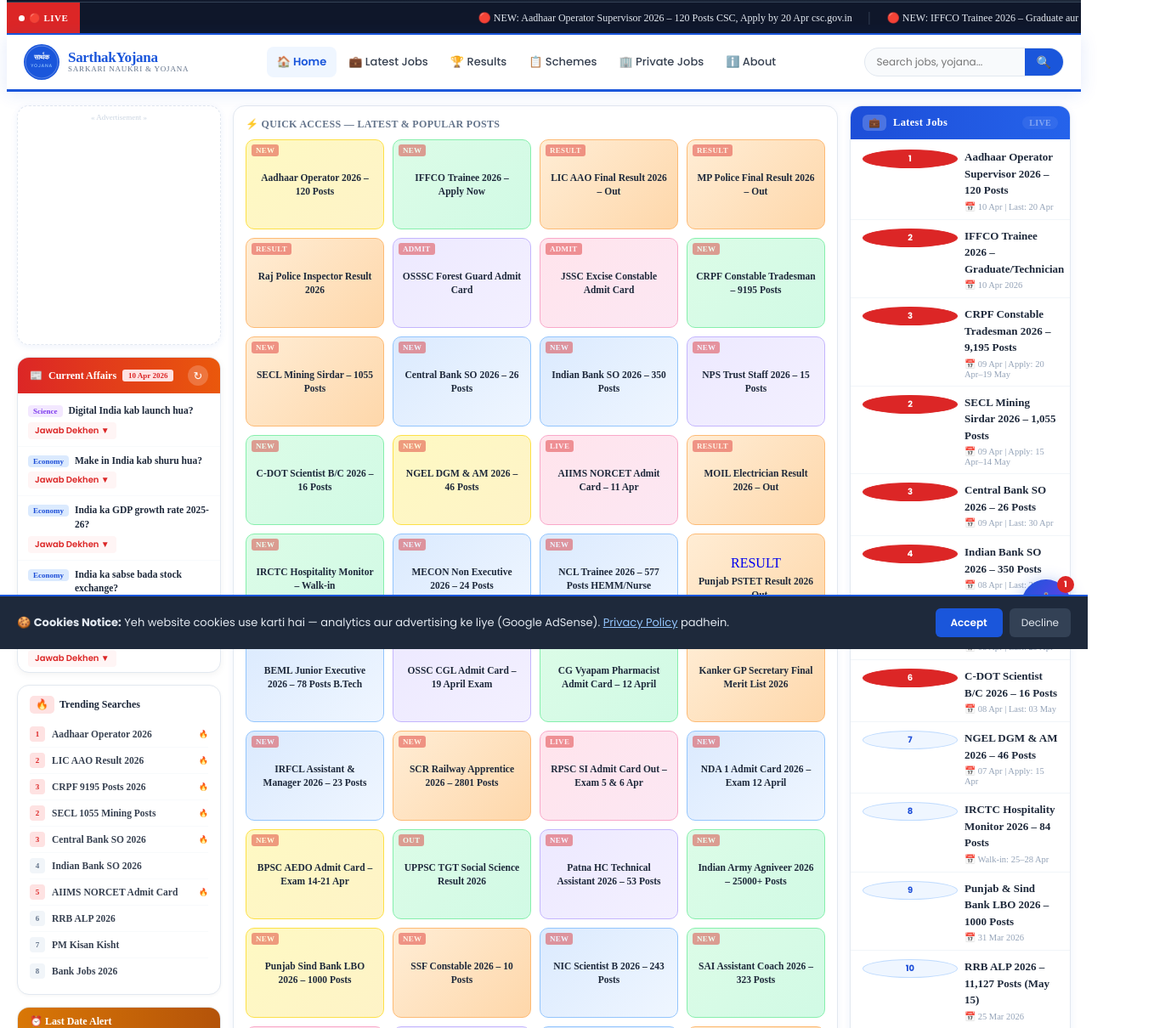
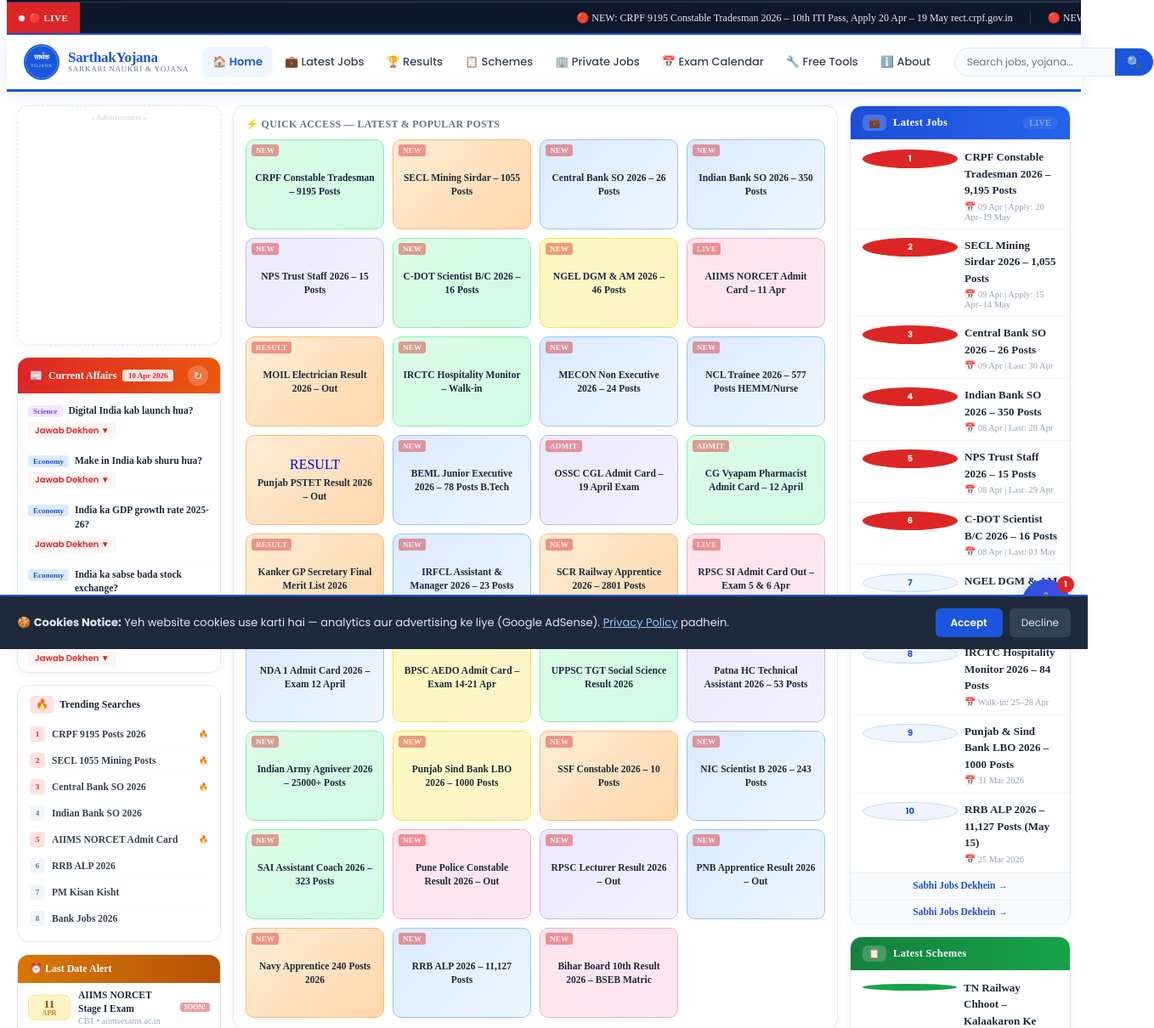
Before and after one commit to Ankush550/sarthak, a plain HTML site: page index.html in a window 1280 px wide. Shown: the part 36-1246 px from the top of the page at 85% size, 1358 px wide, since content can reach past the window. Drawn offline with Linux system fonts and the light colour scheme.

```diff
--- a/index.html
+++ b/index.html
@@ -21,14 +21,14 @@
 
   <meta name="viewport" content="width=device-width, initial-scale=1.0">
   <title>SarthakYojana.in – Sarkari Naukri, Yojana & Results 2026</title>
-  <meta name="description" content="SarthakYojana.in – Aadhaar Operator 120 posts, IFFCO Trainee, SECL 1055, CRPF 9195 aur latest sarkari naukri 2026 ki puri jaankari Hindi mein. Results: LIC AAO, MP Police, Rajasthan Police Inspector. Admit card, results, schemes – sab ek jagah.">
-  <meta name="keywords" content="Aadhaar Operator Supervisor 120 posts 2026, IFFCO Trainee 2026, SECL 1055 mining sirdar 2026, CRPF constable tradesman 9195 2026, Central Bank SO 2026, NPS Trust recruitment 2026, Indian Bank SO 350 posts, CDOT scientist 2026, NGEL DGM AM 2026, IRCTC hospitality monitor 2026, AIIMS NORCET 10 admit card 2026, MOIL result 2026, sarkari naukri 2026, government jobs india, Punjab Sind Bank LBO 2026, SSF Constable 2026, PM Kisan 22vi kisht, Ladli Bahna 2026, SSC bharti, RRB ALP 2026, bank jobs 2026, admit card download 2026, sarthakyojana">
+  <meta name="description" content="SarthakYojana.in – SECL 1055 posts, CRPF 9195 posts, Central Bank SO 26 posts aur latest sarkari naukri 2026 ki puri jaankari Hindi mein. Admit card, results, schemes – sab ek jagah.">
+  <meta name="keywords" content="SECL 1055 mining sirdar 2026, CRPF constable tradesman 9195 2026, Central Bank SO 2026, NPS Trust recruitment 2026, Indian Bank SO 350 posts, CDOT scientist 2026, NGEL DGM AM 2026, IRCTC hospitality monitor 2026, AIIMS NORCET 10 admit card 2026, MOIL result 2026, sarkari naukri 2026, government jobs india, Punjab Sind Bank LBO 2026, SSF Constable 2026, PM Kisan 22vi kisht, Ladli Bahna 2026, SSC bharti, RRB ALP 2026, bank jobs 2026, admit card download 2026, sarthakyojana">
   <meta name="robots" content="index, follow">
   <meta name="author" content="SarthakYojana.in">
   <link rel="canonical" href="https://sarthakyojana.in/">
   <!-- Open Graph -->
   <meta property="og:title" content="SarthakYojana.in – Sarkari Naukri, Yojana &amp; Results 2026">
-  <meta property="og:description" content="Aadhaar Operator 120 posts, IFFCO Trainee, SECL 1055, CRPF 9195 – aur Results: LIC AAO, MP Police, Rajasthan Police Inspector 2026 – aur sabhi latest sarkari naukri 2026. PM Kisan, Ladli Bahna, AIIMS NORCET Admit Card – Hindi mein sabhi updates.">
+  <meta property="og:description" content="SECL 1055 Mining Sirdar posts, CRPF 9195 Constable Tradesman, Central Bank SO 26 posts – aur sabhi latest sarkari naukri 2026. PM Kisan, Ladli Bahna, AIIMS NORCET Admit Card – Hindi mein sabhi updates.">
   <meta property="og:url" content="https://sarthakyojana.in/">
   <meta property="og:type" content="website">
   <meta property="og:image" content="https://sarthakyojana.in/assets/images/og-banner.jpg">
@@ -652,13 +652,6 @@
   <script>
   (function() {
     var fallbackNews = [
-      { title: '🔴 NEW: Aadhaar Operator Supervisor 2026 – 120 Posts CSC, Apply by 20 Apr csc.gov.in', link: 'pages/job-detail.html?id=aadhaar-operator-supervisor-2026' },
-      { title: '🔴 NEW: IFFCO Trainee 2026 – Graduate aur Technician Posts, iffco.in par Apply Karein', link: 'pages/job-detail.html?id=iffco-trainee-2026' },
-      { title: '🏆 RESULT: LIC AAO Final Result 2026 Out – Provisional List licidirect.licindia.in', link: 'pages/job-detail.html?id=lic-aao-result-2026' },
-      { title: '🏆 RESULT: MP Police Final Result 2026 Out – Constable Selection List', link: 'pages/job-detail.html?id=mp-police-result-2026' },
-      { title: '🏆 RESULT: Rajasthan Police Inspector Result 2026 Out – Merit List', link: 'pages/job-detail.html?id=rajasthan-police-inspector-result-2026' },
-      { title: '🔴 ADMIT: OSSSC Forest Guard Admit Card 2026 Out – osssc.gov.in', link: 'pages/job-detail.html?id=osssc-forest-guard-admit-2026' },
-      { title: '🔴 ADMIT: JSSC Excise Constable Admit Card 2026 Out – jssc.jharkhand.gov.in', link: 'pages/job-detail.html?id=jssc-excise-constable-admit-2026' },
       { title: '🔴 NEW: CRPF 9195 Constable Tradesman 2026 – 10th ITI Pass, Apply 20 Apr – 19 May rect.crpf.gov.in', link: 'pages/job-detail.html?id=crpf-constable-tradesman-2026' },
       { title: '🔴 NEW: SECL Mining Sirdar 1055 Posts 2026 – Diploma/ITI, Apply 15 Apr – 14 May secl-cil.in', link: 'pages/job-detail.html?id=secl-mining-sirdar-2026' },
       { title: '🔴 NEW: Central Bank of India SO 2026 – 26 Risk Management Posts, Apply by 30 Apr centralbank.bank.in', link: 'pages/job-detail.html?id=central-bank-so-2026' },
@@ -771,7 +764,9 @@
         <a href="pages/results.html"      class="nav-link">🏆 Results</a>
         <a href="pages/schemes.html"      class="nav-link">📋 Schemes</a>
         <a href="pages/private-jobs.html" class="nav-link">🏢 Private Jobs</a>
-        <a href="pages/about.html"        class="nav-link">ℹ️ About</a>
+        <a href="pages/exam-calendar.html" class="nav-link">📅 Exam Calendar</a>
+        <a href="pages/tools.html"          class="nav-link">🔧 Free Tools</a>
+        <a href="pages/about.html"         class="nav-link">ℹ️ About</a>
       </nav>
 
       <!-- Search (right side) -->
@@ -825,9 +820,7 @@
           <span style="background:#fee2e2;color:#dc2626;padding:3px 7px;border-radius:5px;font-size:12px;">🔥</span>
           Trending Searches
         </div>
-        <a href="pages/search.html?q=aadhaar+operator" class="ls-trend-item"><div class="ls-trend-rank hot">1</div><span class="ls-trend-text">Aadhaar Operator 2026</span><span style="font-size:9px;color:#dc2626;">🔥</span></a>
-        <a href="pages/search.html?q=lic+aao+result" class="ls-trend-item"><div class="ls-trend-rank hot">2</div><span class="ls-trend-text">LIC AAO Result 2026</span><span style="font-size:9px;color:#dc2626;">🔥</span></a>
-        <a href="pages/search.html?q=crpf+constable" class="ls-trend-item"><div class="ls-trend-rank hot">3</div><span class="ls-trend-text">CRPF 9195 Posts 2026</span><span style="font-size:9px;color:#dc2626;">🔥</span></a>
+        <a href="pages/search.html?q=crpf+constable" class="ls-trend-item"><div class="ls-trend-rank hot">1</div><span class="ls-trend-text">CRPF 9195 Posts 2026</span><span style="font-size:9px;color:#dc2626;">🔥</span></a>
         <a href="pages/search.html?q=secl+mining" class="ls-trend-item"><div class="ls-trend-rank hot">2</div><span class="ls-trend-text">SECL 1055 Mining Posts</span><span style="font-size:9px;color:#dc2626;">🔥</span></a>
         <a href="pages/search.html?q=central+bank+so" class="ls-trend-item"><div class="ls-trend-rank hot">3</div><span class="ls-trend-text">Central Bank SO 2026</span><span style="font-size:9px;color:#dc2626;">🔥</span></a>
         <a href="pages/search.html?q=indian+bank+so" class="ls-trend-item"><div class="ls-trend-rank">4</div><span class="ls-trend-text">Indian Bank SO 2026</span></a>
@@ -887,13 +880,6 @@
       <div class="cards-top">
         <div class="cards-top-head">⚡ Quick Access — Latest & Popular Posts</div>
         <div class="cards-grid-top">
-          <a href="pages/job-detail.html?id=aadhaar-operator-supervisor-2026" class="job-card c-yellow"><span class="badge-new">NEW</span><span class="card-title">Aadhaar Operator 2026 – 120 Posts</span></a>
-          <a href="pages/job-detail.html?id=iffco-trainee-2026" class="job-card c-green"><span class="badge-new">NEW</span><span class="card-title">IFFCO Trainee 2026 – Apply Now</span></a>
-          <a href="pages/job-detail.html?id=lic-aao-result-2026" class="job-card c-orange"><span class="badge-new">RESULT</span><span class="card-title">LIC AAO Final Result 2026 – Out</span></a>
-          <a href="pages/job-detail.html?id=mp-police-result-2026" class="job-card c-orange"><span class="badge-new">RESULT</span><span class="card-title">MP Police Final Result 2026 – Out</span></a>
-          <a href="pages/job-detail.html?id=rajasthan-police-inspector-result-2026" class="job-card c-orange"><span class="badge-new">RESULT</span><span class="card-title">Raj Police Inspector Result 2026</span></a>
-          <a href="pages/job-detail.html?id=osssc-forest-guard-admit-2026" class="job-card c-purple"><span class="badge-new">ADMIT</span><span class="card-title">OSSSC Forest Guard Admit Card</span></a>
-          <a href="pages/job-detail.html?id=jssc-excise-constable-admit-2026" class="job-card c-pink"><span class="badge-new">ADMIT</span><span class="card-title">JSSC Excise Constable Admit Card</span></a>
           <a href="pages/job-detail.html?id=crpf-constable-tradesman-2026" class="job-card c-green"><span class="badge-new">NEW</span><span class="card-title">CRPF Constable Tradesman – 9195 Posts</span></a>
           <a href="pages/job-detail.html?id=secl-mining-sirdar-2026" class="job-card c-orange"><span class="badge-new">NEW</span><span class="card-title">SECL Mining Sirdar – 1055 Posts</span></a>
           <a href="pages/job-detail.html?id=central-bank-so-2026" class="job-card c-blue"><span class="badge-new">NEW</span><span class="card-title">Central Bank SO 2026 – 26 Posts</span></a>
@@ -975,8 +961,6 @@
           <div class="col-body">
             <div class="col-item"><span class="sb-new">NEW</span><div><a href="pages/job-detail.html?id=mecon-non-executive-2026">MECON Non Executive 2026 – 24 Posts Accountant aur Assistant, 6 May Last Date</a><div class="sb-date">📅 07 Apr 2026</div></div></div>
             <div class="col-item"><span class="sb-new">NEW</span><div><a href="pages/job-detail.html?id=ncl-trainee-2026">NCL Trainee 2026 – 577 Posts HEMM Operator, Staff Nurse, Overseer Civil, 1 May Last Date</a><div class="sb-date">📅 07 Apr 2026</div></div></div>
-            <div class="col-item"><span class="sb-new">NEW</span><div><a href="pages/job-detail.html?id=aadhaar-operator-supervisor-2026">Aadhaar Operator Supervisor 2026 – 120 Posts CSC, Apply by 20 Apr</a><div class="sb-date">📅 10 Apr 2026</div></div></div>
-            <div class="col-item"><span class="sb-new">NEW</span><div><a href="pages/job-detail.html?id=iffco-trainee-2026">IFFCO Trainee 2026 – Graduate aur Technician Posts</a><div class="sb-date">📅 10 Apr 2026</div></div></div>
             <div class="col-item"><span class="sb-new">NEW</span><div><a href="pages/job-detail.html?id=crpf-constable-tradesman-2026">CRPF Constable Tradesman 2026 – 9,195 Posts, 10th/ITI, Apply 20 Apr–19 May</a><div class="sb-date">📅 09 Apr 2026</div></div></div>
             <div class="col-item"><span class="sb-new">NEW</span><div><a href="pages/job-detail.html?id=secl-mining-sirdar-2026">SECL Mining Sirdar 2026 – 1,055 Posts, Diploma, Apply 15 Apr–14 May</a><div class="sb-date">📅 09 Apr 2026</div></div></div>
             <div class="col-item"><span class="sb-new">NEW</span><div><a href="pages/job-detail.html?id=central-bank-so-2026">Central Bank of India SO 2026 – 26 Posts Risk Management</a><div class="sb-date">📅 09 Apr 2026</div></div></div>
@@ -1007,9 +991,6 @@
         <div class="col-box" id="education">
           <div class="col-head col-head-edu">📚 Education</div>
           <div class="col-body">
-            <div class="col-item"><span class="sb-new">OUT</span><div><a href="pages/job-detail.html?id=osssc-forest-guard-admit-2026">OSSSC Forest Guard Admit Card 2026 – osssc.gov.in</a><div class="sb-date">📅 10 Apr 2026</div></div></div>
-            <div class="col-item"><span class="sb-new">OUT</span><div><a href="pages/job-detail.html?id=jssc-excise-constable-admit-2026">JSSC Excise Constable Admit Card 2026 – jssc.jharkhand.gov.in</a><div class="sb-date">📅 10 Apr 2026</div></div></div>
-            <div class="col-item"><span class="sb-new">OUT</span><div><a href="pages/job-detail.html?id=bfuhs-staff-nurse-admit-2026">BFUHS Staff Nurse Admit Card 2026 – bfuhs.ac.in</a><div class="sb-date">📅 10 Apr 2026</div></div></div>
             <div class="col-item"><span class="sb-new">LIVE</span><div><a href="pages/job-detail.html?id=aiims-norcet-10-admit-card-2026">AIIMS NORCET 10 Admit Card 2026 Out – Stage I Exam 11 April</a><div class="sb-date">📅 08 Apr 2026</div></div></div>
             <div class="col-item"><span class="sb-new">LIVE</span><div><a href="pages/results.html">RPSC SI Admit Card 2026 Out – Exam 5 &amp; 6 April, Download Now</a><div class="sb-date">📅 02 Apr 2026</div></div></div>
             <div class="col-item"><span class="sb-new">NEW</span><div><a href="pages/job-detail.html?id=nda-1-admit-card-2026">NDA 1 Admit Card 2026 – Exam 12 April, Download at upsconline.nic.in</a><div class="sb-date">📅 02 Apr 2026</div></div></div>
@@ -1052,6 +1033,18 @@
 
       </div>
 
+
+      <!-- ═══ TOOLS PROMO BANNER ═══ -->
+      <div style="background:linear-gradient(135deg,#1a56db,#7c3aed);border-radius:14px;padding:18px 20px;margin-bottom:14px;display:flex;align-items:center;justify-content:space-between;flex-wrap:wrap;gap:12px;">
+        <div>
+          <div style="font-size:16px;font-weight:800;color:white;margin-bottom:4px;">🔧 Free Sarkari Tools Launch Hua!</div>
+          <div style="font-size:12px;color:rgba(255,255,255,.85);">Salary Calculator • Age Checker • Exam Calendar • Application Checklist</div>
+        </div>
+        <div style="display:flex;gap:10px;flex-wrap:wrap;">
+          <a href="pages/tools.html" style="background:white;color:#1a56db;padding:9px 18px;border-radius:8px;font-size:13px;font-weight:700;text-decoration:none;">🔧 Tools Try Karein →</a>
+          <a href="pages/exam-calendar.html" style="background:rgba(255,255,255,.2);color:white;padding:9px 18px;border-radius:8px;font-size:13px;font-weight:600;text-decoration:none;border:1.5px solid rgba(255,255,255,.4);">📅 Exam Calendar</a>
+        </div>
+      </div>
       <!-- ── COMPACT AD INLINE 2 ── -->
       <div style="background:white;border-radius:8px;border:1px dashed #e2e8f0;padding:4px 6px;text-align:center;margin-bottom:14px;">
         <div style="font-size:9px;color:#cbd5e1;margin-bottom:2px;">« Advertisement »</div>
@@ -1073,9 +1066,6 @@
         <div class="result-grid">
           <div class="result-col">
             <div class="result-col-head">📋 Latest Sarkari Results</div>
-            <div class="result-item"><span class="result-status status-out">OUT</span><div><a href="pages/job-detail.html?id=lic-aao-result-2026">LIC AAO Final Result 2026 – Provisional List Out</a><div class="sb-date">📅 10 Apr 2026</div></div></div>
-            <div class="result-item"><span class="result-status status-out">OUT</span><div><a href="pages/job-detail.html?id=mp-police-result-2026">MP Police Constable Final Result 2026 – Selection List</a><div class="sb-date">📅 10 Apr 2026</div></div></div>
-            <div class="result-item"><span class="result-status status-out">OUT</span><div><a href="pages/job-detail.html?id=rajasthan-police-inspector-result-2026">Rajasthan Police Inspector Result 2026 – Merit List</a><div class="sb-date">📅 10 Apr 2026</div></div></div>
             <div class="result-item"><span class="result-status status-out">OUT</span><div><a href="pages/job-detail.html?id=moil-limited-result-2026">MOIL Electrician Fitter Welder Result 2026 – DV List Jari</a><div class="sb-date">📅 07 Apr 2026</div></div></div>
             <div class="result-item"><span class="result-status status-out">OUT</span><div><a href="pages/job-detail.html?id=uppsc-tgt-social-science-result-2026">UPPSC TGT Social Science Result 2026 – Mains List</a><div class="sb-date">📅 02 Apr 2026</div></div></div>
             <div class="result-item"><span class="result-status status-live">LIVE</span><div><a href="pages/results.html">Bihar Board 10th Result 2026 – BSEB Matric</a><div class="sb-date">📅 25 Mar 2026</div></div></div>
@@ -1127,14 +1117,6 @@
         <div class="sb-body">
           <div class="sb-post sb-post-new">
             <div class="sb-num">1</div>
-            <div><a href="pages/job-detail.html?id=aadhaar-operator-supervisor-2026">Aadhaar Operator Supervisor 2026 – 120 Posts</a><div class="sb-date">📅 10 Apr | Last: 20 Apr</div></div>
-          </div>
-          <div class="sb-post sb-post-new">
-            <div class="sb-num">2</div>
-            <div><a href="pages/job-detail.html?id=iffco-trainee-2026">IFFCO Trainee 2026 – Graduate/Technician</a><div class="sb-date">📅 10 Apr 2026</div></div>
-          </div>
-          <div class="sb-post sb-post-new">
-            <div class="sb-num">3</div>
             <div><a href="pages/job-detail.html?id=crpf-constable-tradesman-2026">CRPF Constable Tradesman 2026 – 9,195 Posts</a><div class="sb-date">📅 09 Apr | Apply: 20 Apr–19 May</div></div>
           </div>
           <div class="sb-post sb-post-new">
@@ -1233,14 +1215,10 @@
     <div style="max-width:1200px;margin:0 auto;">
       <h1 style="font-size:16px;font-weight:700;color:#0f172a;margin-bottom:6px;">SarthakYojana.in – Sarkari Naukri, Yojana &amp; Results 2026</h1>
       <hr style="border:none;border-top:2px solid #eff6ff;margin:8px 0 10px;">
-      <h2 style="font-size:13px;font-weight:600;color:#1e40af;margin:0 0 6px 0;">10 April 2026 – Taaza Sarkari Bharti Update</h2>
-      <p style="font-size:12px;color:#64748b;line-height:1.9;margin-bottom:10px;">Aadhaar Operator Supervisor ke 120 posts ke liye CSC mein apply 20 April tak hai. IFFCO Trainee 2026 ki notification bhi jari hui. Results mein LIC AAO Final Result, MP Police Constable aur Rajasthan Police Inspector ka result jari ho gaya hai. Admit cards mein OSSSC Forest Guard, JSSC Excise Constable aur BFUHS Staff Nurse ke hall ticket jari hue hain. CRPF ne 9195 Constable Tradesman posts ke liye notification jari kiya hai — apply 20 April se shuru hoga. SECL ne 1055 Mining Sirdar, Dy. Surveyor aur Assistant Foreman posts ke liye 15 April se apply window khol di hai. Central Bank of India mein 26 Specialist Officer Risk Management posts ke liye 30 April tak apply karein. Indian Bank SO 350 posts, NPS Trust 15 posts aur C-DOT Scientist 16 posts bhi active hain. AIIMS NORCET 10 ka Stage I exam 11 April ko hai — admit card abhi download karein.</p>
+      <h2 style="font-size:13px;font-weight:600;color:#1e40af;margin:0 0 6px 0;">09 April 2026 – Taaza Sarkari Bharti Update</h2>
+      <p style="font-size:12px;color:#64748b;line-height:1.9;margin-bottom:10px;">CRPF ne 9195 Constable Tradesman posts ke liye notification jari kiya hai — apply 20 April se shuru hoga. SECL ne 1055 Mining Sirdar, Dy. Surveyor aur Assistant Foreman posts ke liye 15 April se apply window khol di hai. Central Bank of India mein 26 Specialist Officer Risk Management posts ke liye 30 April tak apply karein. Indian Bank SO 350 posts, NPS Trust 15 posts aur C-DOT Scientist 16 posts bhi active hain. AIIMS NORCET 10 ka Stage I exam 11 April ko hai — admit card abhi download karein.</p>
       <h2 style="font-size:12px;font-weight:600;color:#374151;margin:0 0 8px 0;">Trending Searches – Aaj Ki Taarikhe</h2>
       <div style="display:flex;flex-wrap:wrap;gap:7px;margin-top:6px;">
-        <span style="background:#fef3c7;color:#b45309;font-size:11px;padding:4px 10px;border-radius:50px;font-weight:600;">Aadhaar Operator 2026</span>
-        <span style="background:#f0fdf4;color:#16a34a;font-size:11px;padding:4px 10px;border-radius:50px;font-weight:600;">IFFCO Trainee 2026</span>
-        <span style="background:#ffe4ec;color:#dc2626;font-size:11px;padding:4px 10px;border-radius:50px;font-weight:600;">LIC AAO Result 2026</span>
-        <span style="background:#ffe4ec;color:#dc2626;font-size:11px;padding:4px 10px;border-radius:50px;font-weight:600;">MP Police Result 2026</span>
         <span style="background:#f0fdf4;color:#16a34a;font-size:11px;padding:4px 10px;border-radius:50px;font-weight:600;">CRPF 9195 Tradesman 2026</span>
         <span style="background:#fff7ed;color:#ea580c;font-size:11px;padding:4px 10px;border-radius:50px;font-weight:600;">SECL 1055 Mining Sirdar</span>
         <span style="background:#eff6ff;color:#1a56db;font-size:11px;padding:4px 10px;border-radius:50px;font-weight:600;">Central Bank SO 2026</span>
@@ -1278,6 +1256,8 @@
           <div style="display:flex;flex-direction:column;gap:9px;">
             <a href="index.html" style="color:#94a3b8;font-size:13px;text-decoration:none;">🏠 Home</a>
             <a href="pages/jobs.html" style="color:#94a3b8;font-size:13px;text-decoration:none;">💼 Latest Jobs</a>
+            <a href="pages/exam-calendar.html" style="color:#94a3b8;font-size:13px;text-decoration:none;">📅 Exam Calendar</a>
+            <a href="pages/tools.html" style="color:#94a3b8;font-size:13px;text-decoration:none;">🔧 Free Tools</a>
             <a href="pages/results.html" style="color:#94a3b8;font-size:13px;text-decoration:none;">🏆 Results</a>
             <a href="pages/schemes.html" style="color:#94a3b8;font-size:13px;text-decoration:none;">📋 Latest Schemes</a>
             <a href="pages/about.html" style="color:#94a3b8;font-size:13px;text-decoration:none;">ℹ️ About Us</a>
```
